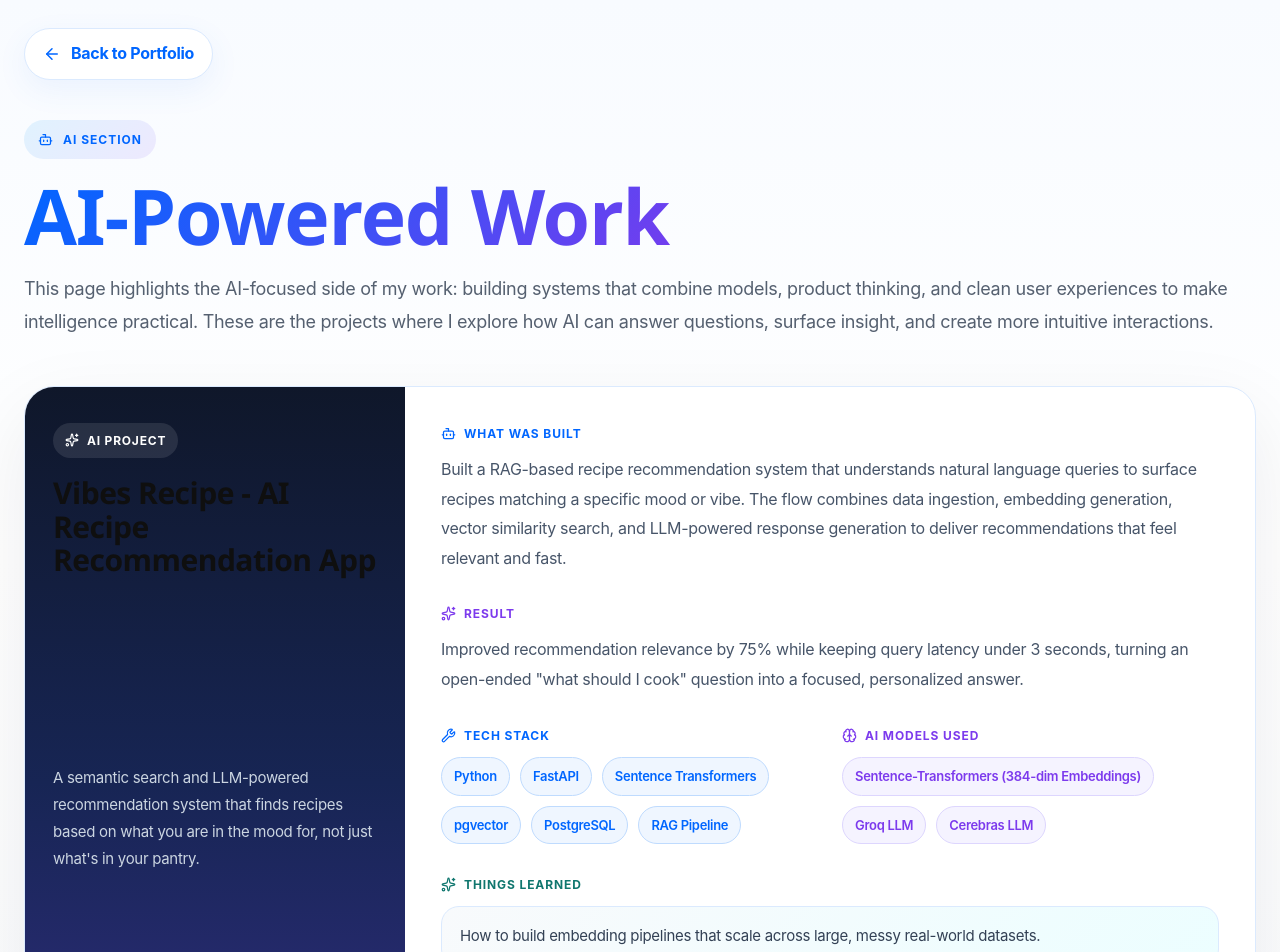
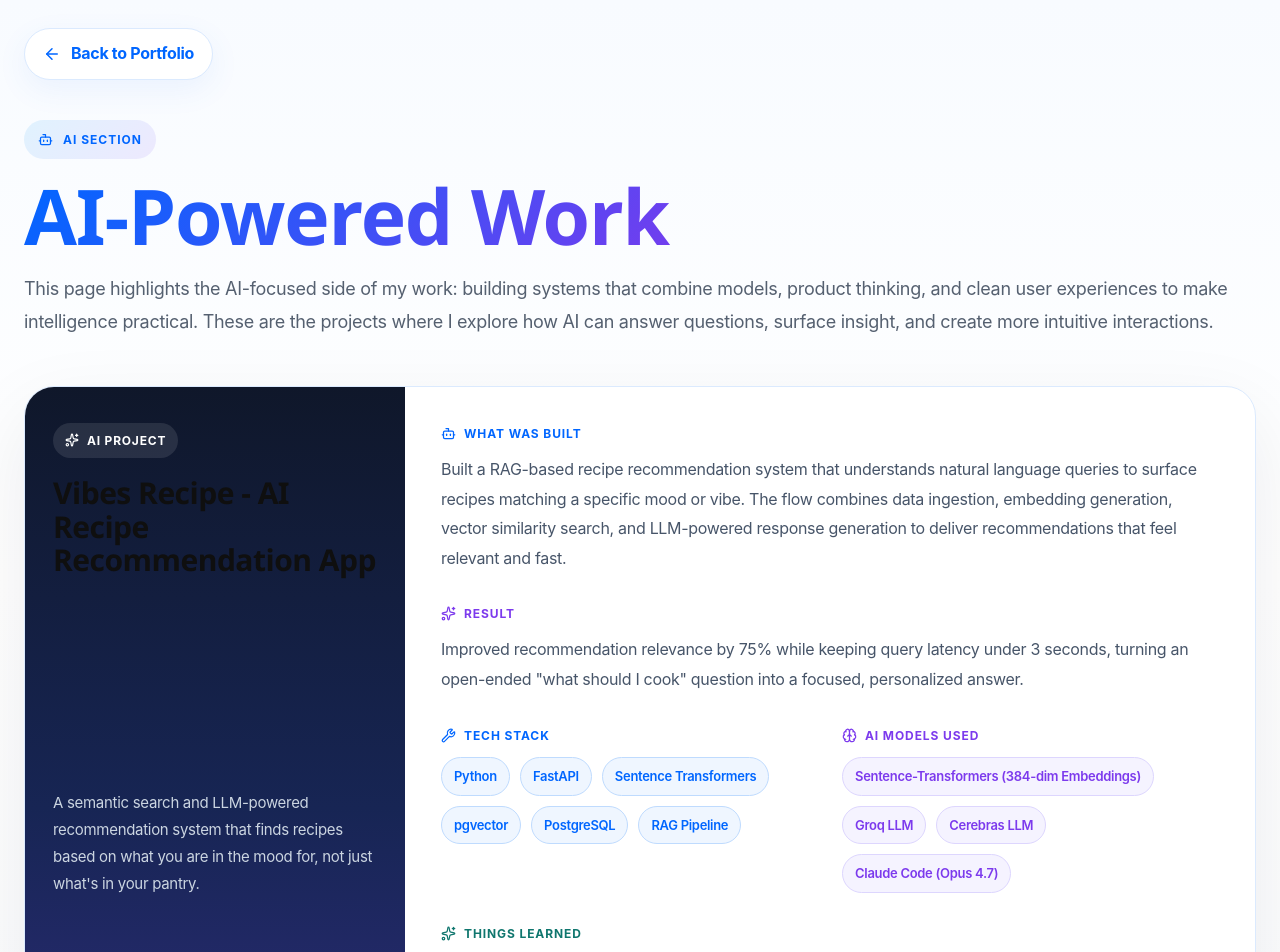
Before and after one commit to kanish26/kanish-portfolio, a Next.js app: page /ai in a window 1280 px wide. Shown: the top 952 px of the page. Built offline with nearby package versions, Linux system fonts and the light colour scheme.

Commit message:
Updated portfolio section

```diff
--- a/src/app/ai/page.tsx
+++ b/src/app/ai/page.tsx
@@ -9,7 +9,7 @@ const aiProject = {
   result:
     'Improved recommendation relevance by 75% while keeping query latency under 3 seconds, turning an open-ended "what should I cook" question into a focused, personalized answer.',
   techStack: ['Python', 'FastAPI', 'Sentence Transformers', 'pgvector', 'PostgreSQL', 'RAG Pipeline'],
-  models: ['Sentence-Transformers (384-dim Embeddings)', 'Groq LLM', 'Cerebras LLM'],
+  models: ['Sentence-Transformers (384-dim Embeddings)', 'Groq LLM', 'Cerebras LLM', 'Claude Code (Opus 4.7)'],
   learned: [
     'How to build embedding pipelines that scale across large, messy real-world datasets.',
     'How post-retrieval filtering meaningfully improves the quality of LLM-generated recommendations.',
--- a/src/components/Hero_Inline_Styles.tsx
+++ b/src/components/Hero_Inline_Styles.tsx
@@ -390,7 +390,7 @@ export default function Hero() {
                 lineHeight: '1.64',
               }}
             >
-              I&apos;m a graduate student at the University of Illinois Urbana-Champaign, pursuing a Master&apos;s in Information Management with a perfect 4.0 GPA. My passion lies in working with complex data to uncover what truly matters and make it useful for the real world.
+              Graduated with a Master of Science in Information Management from the University of Illinois Urbana-Champaign, achieving a perfect 4.0 GPA. My passion lies in working with complex data to uncover what truly matters and make it useful for the real world.
             </p>
             <p
               style={{
```
